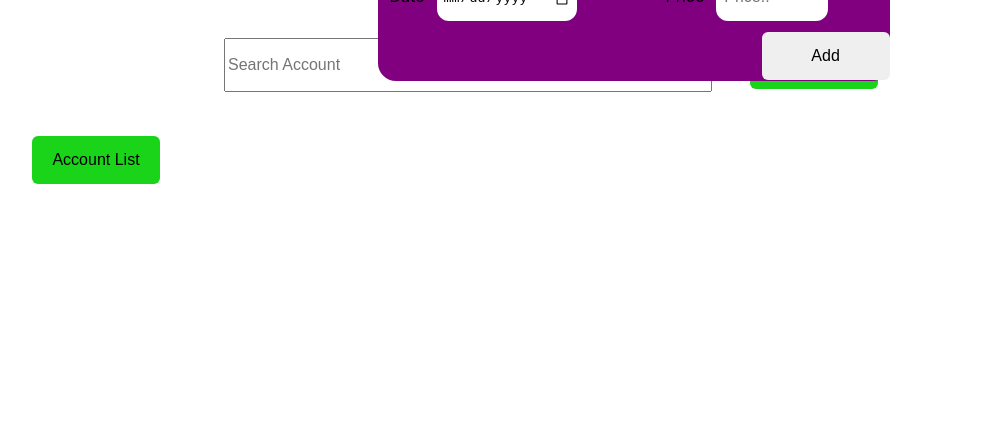
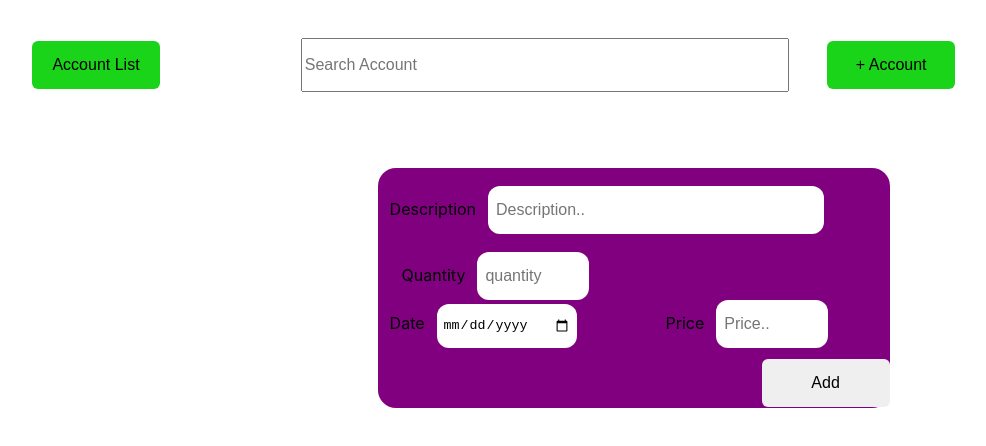
Before and after one commit to Parth-Ramani/groceries-account, a React (Create React App) app: page / in a window 1280 px wide. Shown: the top 446 px of the page, without its empty margins (160-1146 px from the left). Built offline with nearby package versions, Linux system fonts and the light colour scheme.

Commit message:
toggle button and fix inputbox

```diff
--- a/src/App.css
+++ b/src/App.css
@@ -1,5 +1,5 @@
 .search {
-  margin-left: 30%;
+  margin-left: 11%;
   margin-top: 3%;
   height: 3rem;
   width: 30rem;
@@ -23,7 +23,7 @@
   height: 3rem;
   width: 8rem;
   margin-left: 15%;
-  margin-top: 44px;
+  margin-top: 1px;
   border-radius: 6px;
   background-color: rgb(26, 212, 26);
   border: none;
--- a/src/App.js
+++ b/src/App.js
@@ -10,32 +10,27 @@ function App() {
 
   return (
     <div>
-      <input className="search" type="text" placeholder="Search Account" />
-
       <button
         onClick={() => {
-          setForm(true);
+          setList(!openList);
+        }}
+        className="accountList"
+      >
+        Account List
+      </button>
+      <input className="search" type="text" placeholder="Search Account" />
+      <button
+        onClick={() => {
+          setForm(!openForm);
         }}
         type="button"
         className="addAccount"
       >
         + Account
       </button>
-      <br />
-      <button
-        onClick={() => {
-          setList(true);
-          // setList(false);
-        }}
-        className="accountList"
-      >
-        Account List
-      </button>
-
-      {openList && <ContactList />}
-
-      {openForm && <Modal setForm={setForm} />}
-      <InputFields />
+      <br /> <InputFields />
+      {openList ? <ContactList /> : null}
+      {openForm ? <Modal setForm={setForm} /> : null}
     </div>
   );
 }
--- a/src/Components/ContactList.css
+++ b/src/Components/ContactList.css
@@ -4,10 +4,11 @@ li {
 .listBox {
   height: 21.2rem;
   width: 16rem;
-  border: 2px solid black;
-  margin-left: 193px;
+
+  margin-top: -17%;
+  margin-left: 11%;
   border-radius: 14px;
-  box-shadow: 0 10px 100px rgba(224, 219, 219, 0.5);
+  box-shadow: 0 10px 100px rgba(122, 120, 120, 0.5);
 }
 .contactName {
   width: 13rem;
@@ -16,20 +17,21 @@ li {
   margin-top: -14px;
   margin-bottom: 13px;
   font-size: medium;
-  border: 1px solid;
+  border: none;
   border-right: none;
   border-radius: 6px;
   border-top-right-radius: 0;
   border-bottom-right-radius: 0;
+  background: white;
 }
 .cancl {
-  margin-top: -13px;
+  margin-top: -14px;
   height: 3rem;
   width: 3rem;
-
   border-top-right-radius: 6px;
   border-bottom-right-radius: 6px;
-  border: 1px solid;
+  border: none;
   border-left: none;
-  margin-bottom: 13px;
+  margin-bottom: 15px;
+  background: white;
 }
--- a/src/Components/InputFields.css
+++ b/src/Components/InputFields.css
@@ -3,13 +3,14 @@
   margin-left: 12px;
 }
 .inputBox {
-  position: fixed;
   display: flex;
   height: 30vh;
   width: 40vw;
   /* border: 2px solid black; */
   background-color: purple;
-  margin-top: -343px;
+  /* margin-top: -343px; */
+  margin-top: 76px;
+
   margin-left: 42%;
   border-radius: 18px;
 }
--- a/src/Components/Modal.css
+++ b/src/Components/Modal.css
@@ -1,7 +1,7 @@
 .customerBox {
   position: absolute;
-  margin-top: -27%;
-  margin-left: 68%;
+  margin-top: -26%;
+  margin-left: 78%;
   height: 11rem;
   width: 18rem;
   background-color: rgb(251, 251, 251);
```
